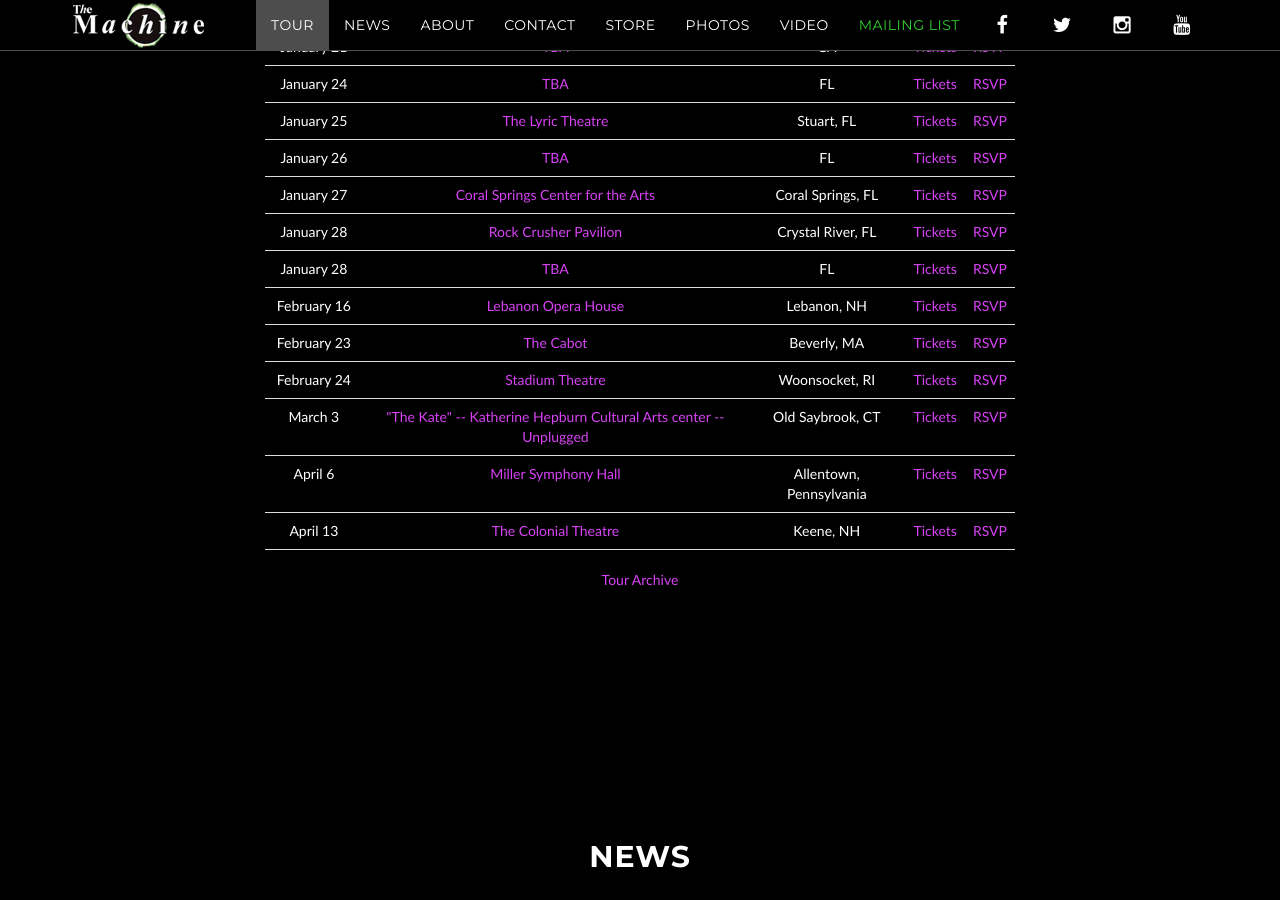
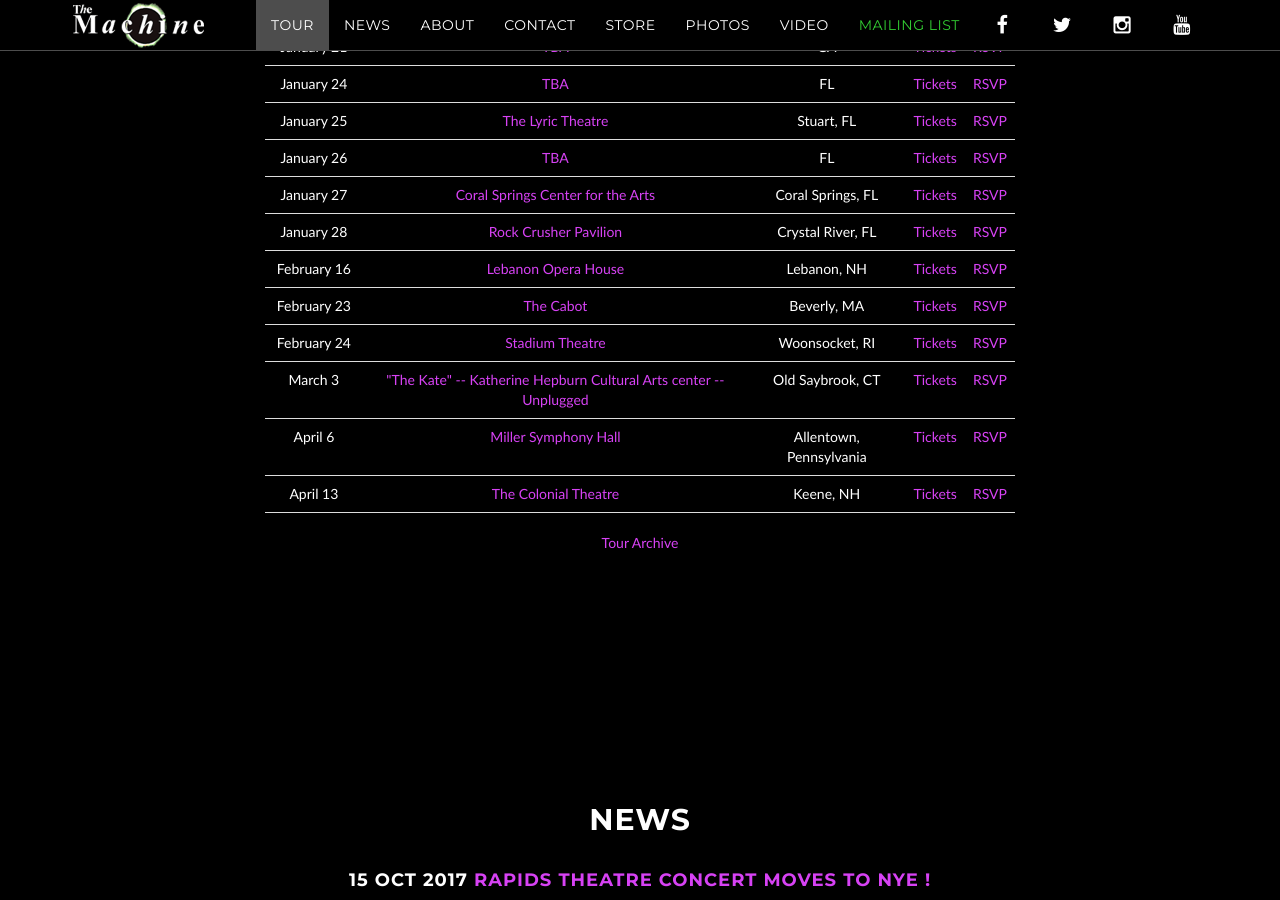
Before and after one commit to machineweb/machineweb.github.io, a Jekyll site: the page built from index.html, in a window 1280 px wide and 900 px high, scrolled down 1443 px. Built offline with Jekyll 4.4.1, drawn with Linux system fonts in a browser that asks for light colours; comment, search, counter and statistics services are not loaded.

Commit message:
Updated tour

```diff
--- a/_data/tour.yml
+++ b/_data/tour.yml
@@ -3282,14 +3282,6 @@
     rsvp-url: ""
     order: "1516942800000"
 
-  - date: "January 28 2018"
-    venue: "TBA"
-    venue-url: ""
-    location: "FL"
-    tickets-url: ""
-    rsvp-url: ""
-    order: "1517115600000"
-
   - date: "February 16 2018"
     venue: "Lebanon Opera House"
     venue-url: "https://lebanonoperahouse.org/events/"
```
